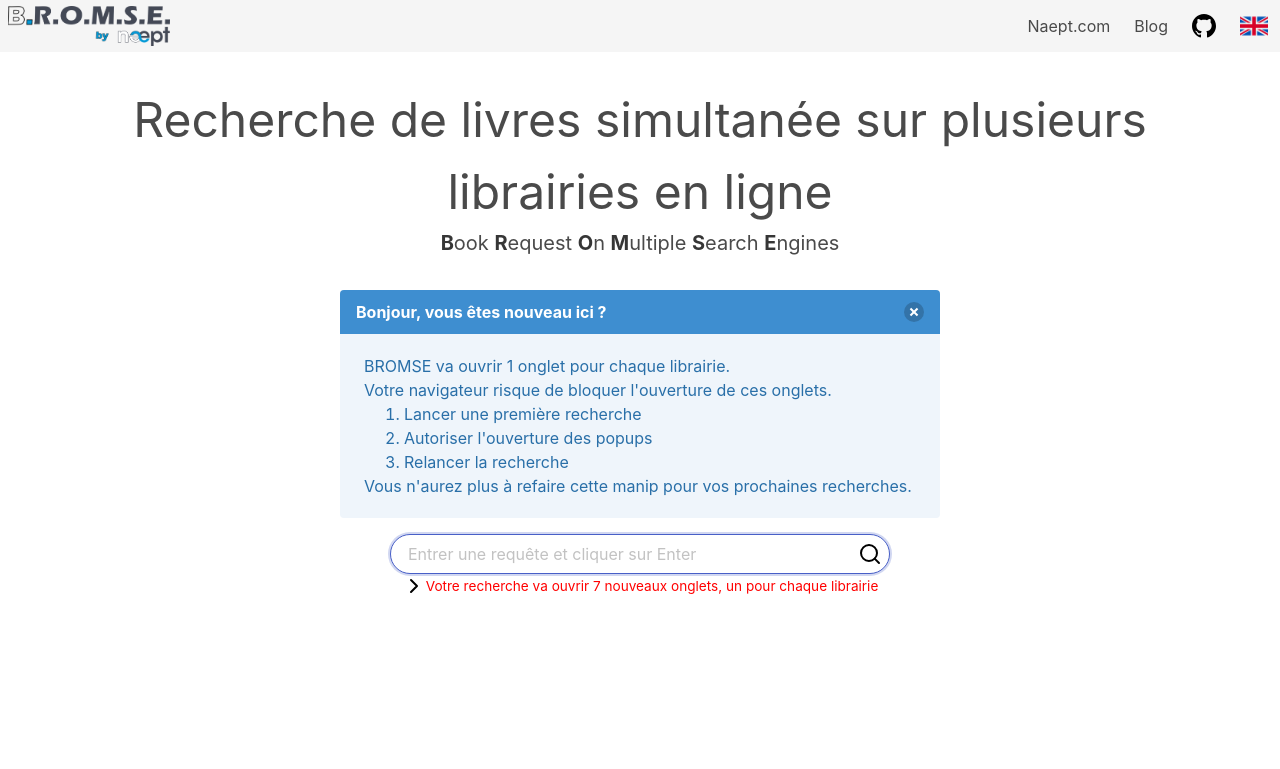
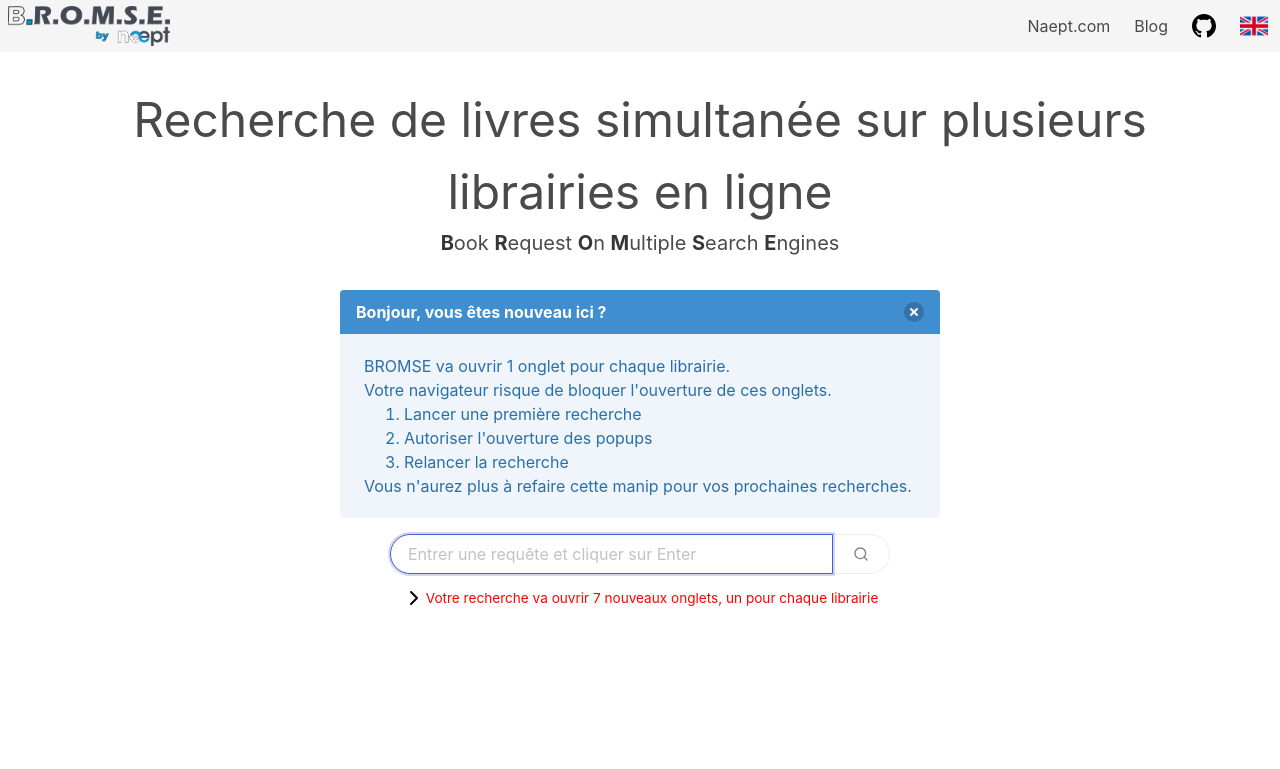
Before and after one commit to naept/bromse, a Vue app: page / in a window 1280 px wide. Shown: the top 769 px of the page. Built offline with nearby package versions, Linux system fonts and the light colour scheme.

Commit message:
add search button

```diff
--- a/src/components/bromse.vue
+++ b/src/components/bromse.vue
@@ -1,6 +1,7 @@
 <template>
     <div>
-      <div class="control has-icons-right">
+      <div class="field has-addons is-research-field">
+        <div class="control">
           <input
             input class="input is-rounded"
             type="text"
@@ -10,9 +11,12 @@
             @keyup.enter.exact="launchRequests"
             autofocus
           />
-          <a role="button" class="icon is-right">
+        </div>
+        <div class="control">
+          <button class="button is-rounded" @click="launchRequests" :disabled="request.length===0">
             <img src="@/assets/search.svg"/>
-          </a>
+          </button>
+        </div>
       </div>
 
       <div class="level" style="margin-top: auto; margin-bottom: auto;">
@@ -112,10 +116,13 @@ export default {
 </script>
 
 <style scoped>
-.control {
+.is-research-field {
   max-width: 500px;
   margin-right: auto;
   margin-left: auto;
+}
+.is-research-field > .control:first-child {
+  width: 100%;
 }
 .is-red{
   color: red;
--- a/src/components/header.vue
+++ b/src/components/header.vue
@@ -1,6 +1,6 @@
 <template>
 <div class="container has-text-centered">
-    <h1 class="is-size-1 is-size-5-mobile">{{ $t("bigTitle") }}</h1>
+    <h1 class="is-size-1 is-size-4-mobile">{{ $t("bigTitle") }}</h1>
     <h2 class="is-size-5 is-size-7-mobile"><strong>B</strong>ook <strong>R</strong>equest <strong>O</strong>n <strong>M</strong>ultiple <strong>S</strong>earch <strong>E</strong>ngines</h2>
 </div>
 </template>
--- a/src/components/info.vue
+++ b/src/components/info.vue
@@ -2,7 +2,7 @@
     <div class="container">
         <div class="columns">
             <div class="column">
-                <h2 class="subtitle is-4">&#9989; {{ $t("doTitle") }}</h2>
+                <h2 class="subtitle is-4 is-size-5-mobile">&#9989; {{ $t("doTitle") }}</h2>
                 <ul>
                     <li>&#127948; {{ $t("do1") }}</li>
                     <li>&#128194; {{ $t("do2") }}</li>
@@ -12,7 +12,7 @@
                 </ul>
             </div>
             <div class="column">
-                <h2 class="subtitle is-4">&#9940; {{ $t("dontTitle") }}</h2>
+                <h2 class="subtitle is-4 is-size-5-mobile">&#9940; {{ $t("dontTitle") }}</h2>
                 <ul>
                     <li>&#128164; {{ $t("dont1") }}</li>
                     <li>&#128584; {{ $t("dont2") }}</li>
```
Lines whose indentation alone changed are shown as unchanged.
